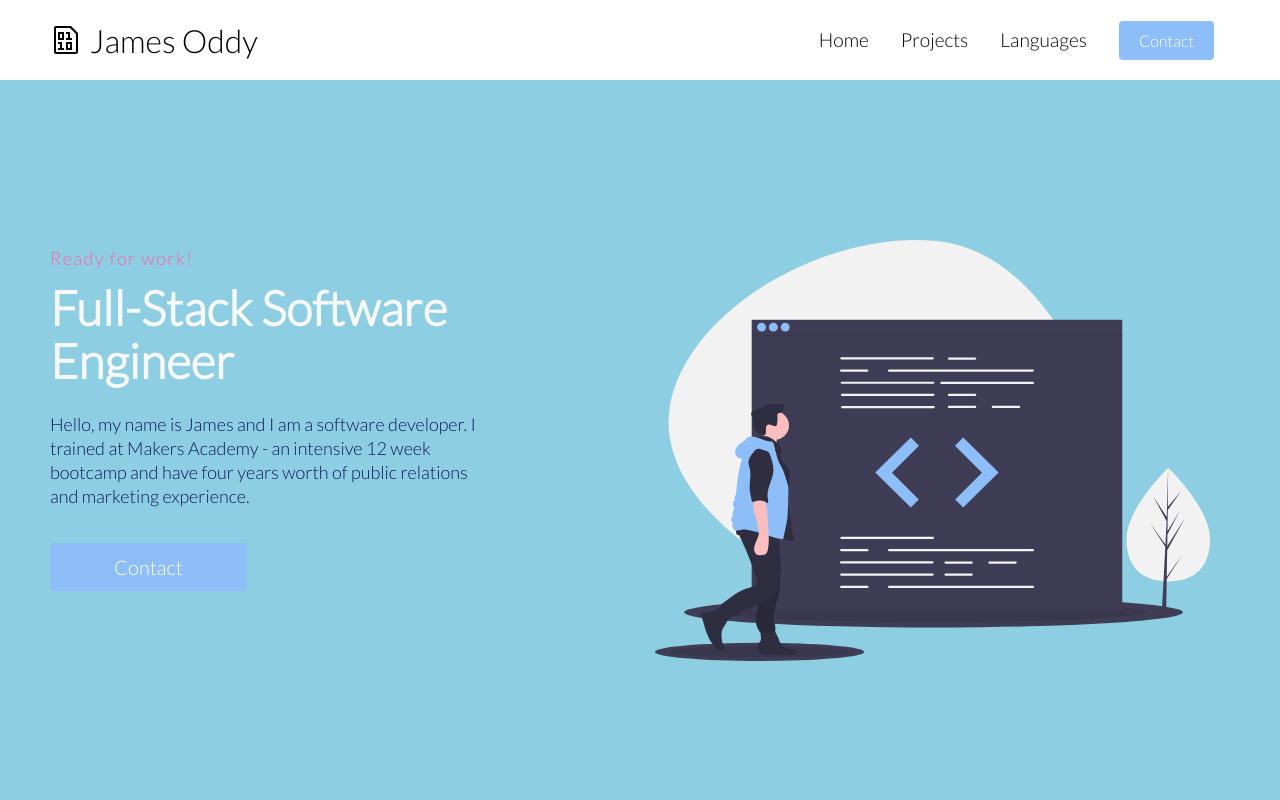
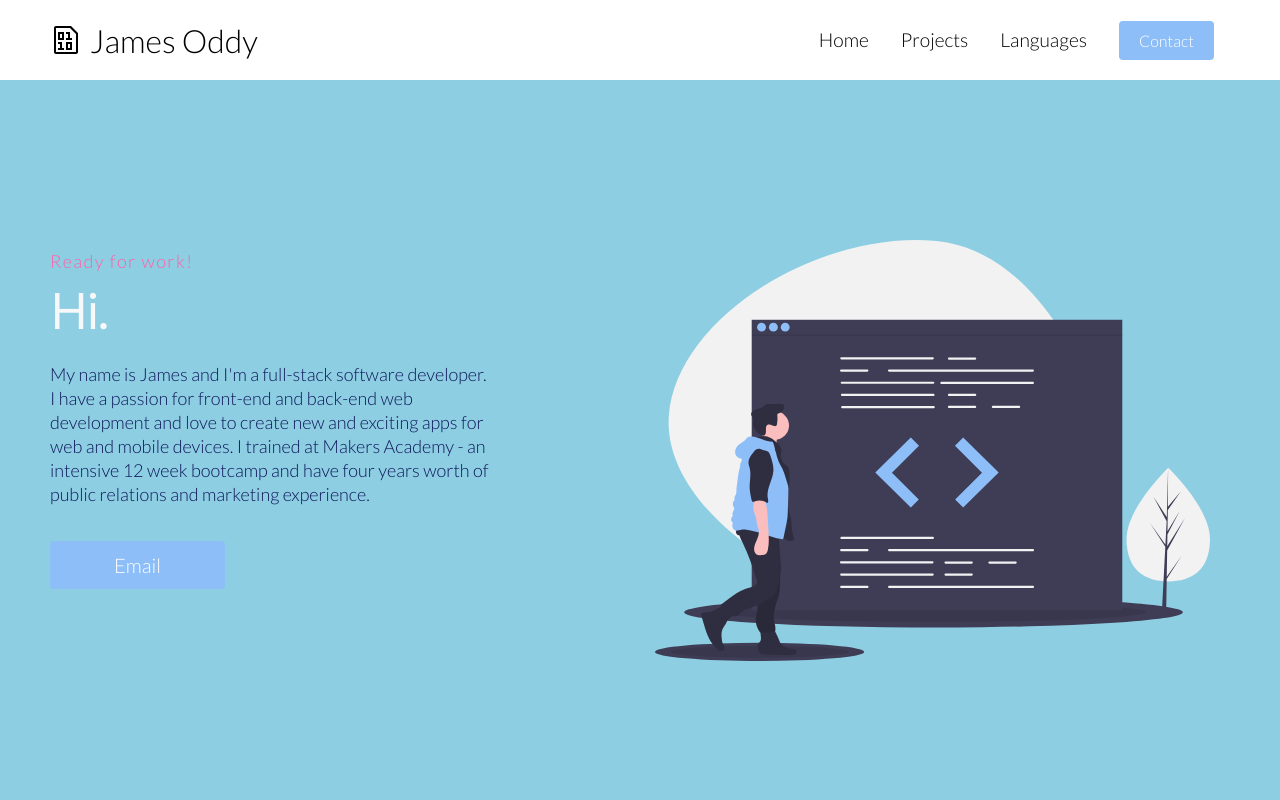
Before and after one commit to jamesoddy8/dev-website, a React (Create React App) app: page / in a window 1280 px wide. Shown: the top 800 px of the page. Built offline with nearby package versions, Linux system fonts and the light colour scheme.

Commit message:
updates to homepage

```diff
--- a/src/pages/HomePage/Data.js
+++ b/src/pages/HomePage/Data.js
@@ -6,9 +6,9 @@ export const homeObjOne = {
   lightTopLine: true,
   lightText: true,
   lightTextDesc: true,
-  buttonLabel: 'Contact',
-  description: 'Hello, my name is James and I am a software developer. I trained at Makers Academy - an intensive 12 week bootcamp and have four years worth of public relations and marketing experience.',
-  headline: 'Full-Stack Software Engineer',
+  buttonLabel: 'Email',
+  description: "My name is James and I'm a full-stack software developer. I have a passion for front-end and back-end web development and love to create new and exciting apps for web and mobile devices. I trained at Makers Academy - an intensive 12 week bootcamp and have four years worth of public relations and marketing experience.",
+  headline: 'Hi.',
   topLine: 'Ready for work!',
   img: require('../../images/svg1.svg'),
   alt: 'an image is missing',
```
